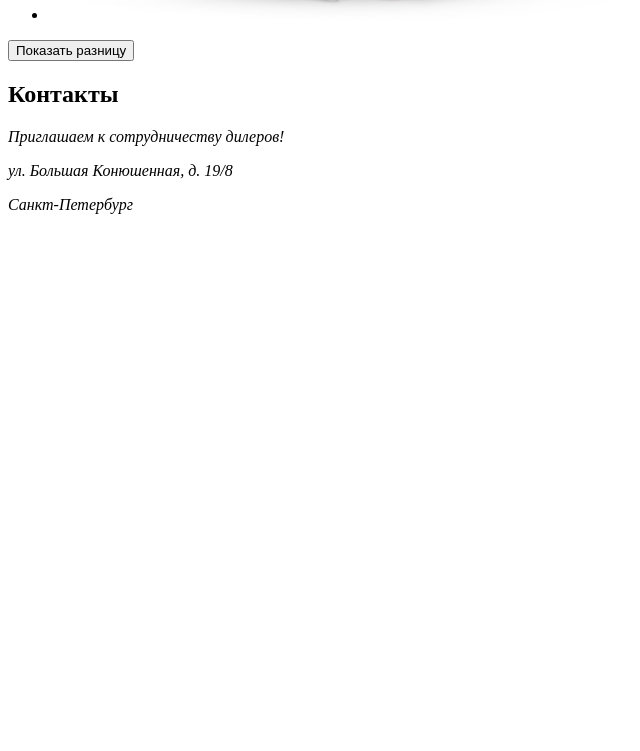
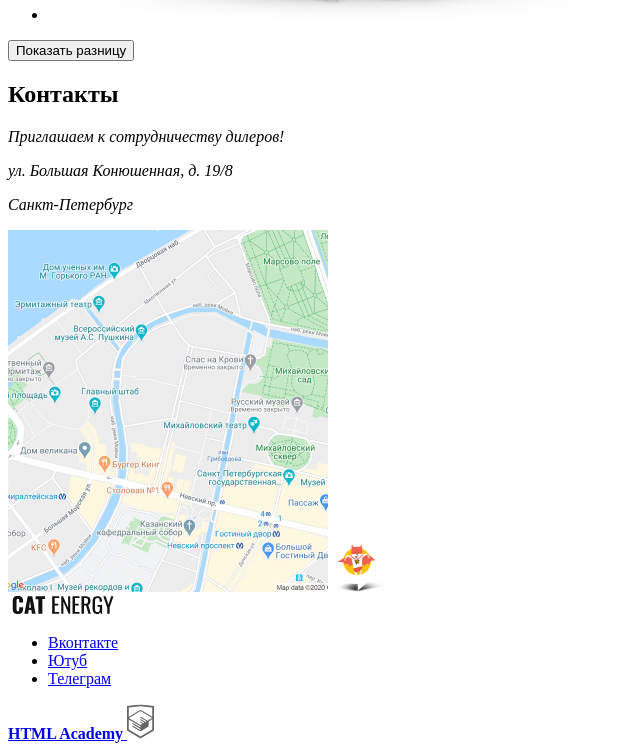
Before and after one commit to htmlacademy-adaptive/2305285-cat-energy-1, a website: page source/index.html in a window 1280 px wide. Shown: the part 2027-2778 px from the top of the page, without its empty margins (0-640 px from the left). Before the commit the page ends 2257 px from the top, so only its background shows below. Drawn offline with Linux system fonts and the light colour scheme.

Commit message:
Добавляет footer

```diff
--- a/source/index.html
+++ b/source/index.html
@@ -8,7 +8,7 @@
 
 <body class="page__body">
   <header class="main-header">
-    <a class="logo">
+    <a class="main-header__logo logo">
       <img class="logo__image logo__image--mobile" src="img/logo-mobile.svg" alt="Иконка сайта Кэт энерджи" width="33"
         height="38">
       <img class="logo__text" src="img/logo-text.svg" alt="Логотип сайта Кэт энерджи" width="110" height="18">
@@ -118,24 +118,70 @@
         </div>
       </div>
     </section>
+
+    <section class="contacts">
+      <div class="contacts__container">
+        <h2 class="visually-hidden">Контакты</h2>
+        <address class="contacts__cooperation">
+          <p class="contacts__description">Приглашаем к&nbsp;сотрудничеству дилеров!</p>
+          <p class="contacts__addres">ул. Большая Конюшенная, д. 19/8</p>
+          <p class="contacts__city">Санкт-Петербург</p>
+        </address>
+        <div class="contacts__map">
+          <img class="contacts__image" src="img/map.png" width="320px" height="362px"
+            alt="Карта города с адресом магазина">
+          <img class="contacts__pin" src="img/map-pin.png" width="57px" height="53px"
+            alt="Отметка на карте адреса магазина">
+        </div>
+      </div>
+    </section>
   </main>
 
-  <footer class="main__footer">
-    <section class="contacts">
-      <h2 class="visually-hidden">Контакты</h2>
-      <div class="contacts__container">
-        <address class="contacts__cooperation cooperation">
-          <p class="cooperation__description">Приглашаем к&nbsp;сотрудничеству дилеров!</p>
-          <p class="cooperation__addres">ул. Большая Конюшенная, д. 19/8</p>
-          <p class="cooperation__city">Санкт-Петербург</p>
-        </address>
-        <div class="contacts__map">
-        </div>
+  <footer class="main-footer">
+    <div class="main-footer__container">
+      <div class="main-footer__logo logo">
+        <a class="logo__link" href="index.html">
+          <img class="logo__text" src="img/logo-text.svg" alt="Логотип сайта Кэт энерджи" width="110" height="18">
+        </a>
       </div>
-
-    </section>
+      <div class="main-footer__social social">
+        <ul class="social__list">
+          <li class="social__item">
+            <a class="social__link social__link--vkontakte" href="https://vk.com/htmlacademy">
+              <span class="visually-hidden">Вконтакте</span>
+            </a>
+          </li>
+          <li class="social__item">
+            <a class="social__link social__link--youtube" href="https://www.youtube.com/user/htmlacademyru">
+              <span class="visually-hidden">Ютуб</span>
+            </a>
+          </li>
+          <li class="social__item">
+            <a class="social__link social__link--telegram" href="https://t.me/htmlacademy">
+              <span class="visually-hidden">Телеграм</span>
+            </a>
+          </li>
+        </ul>
+      </div>
+      <div class="main-footer__copyright copyright">
+        <a class="copyright__link" href="https://htmlacademy.ru/intensive/adaptive">
+          <b class="copyright__text">HTML Academy</b>
+          <svg class="copyright__image" aria-hidden="true" focusable="false" xmlns="http://www.w3.org/2000/svg"
+            width="27" height="35" fill="none" viewBox="0 0 27 35">
+            <g clip-path="url(#a)">
+              <path fill="#666"
+                d="M13.64.52 13.5.5 0 1.9v24.61l13.5 7.99L27 26.51V1.91L13.64.5Zm11.6 25L13.5 32.46 1.77 25.52v-10.1l11.68 6.93.02 1.25-8.02-4.75v1.23l8.04 4.8.02 1.3-8.05-4.76v1.22l8.04 4.81 8.12-4.83V17.4l3.62-2.15v10.26Zm0-11.57L22 15.83l-1.48.88-7.06-4.19-.01 1.23 6.04 3.57-.06.03-.13.07-.86.5-4.98-2.95-.01 1.22 3.93 2.33-.93.61-.02.01-2.97-1.74-.01 1.23 1.94 1.13-1.98 1.19L1.8 14.08l11.63-6.96 11.8 6.83Zm0-1.22L13.43 5.8 1.77 12.72V3.49L13.5 2.26 25.23 3.5v9.24Z" />
+            </g>
+            <defs>
+              <clipPath id="a">
+                <path fill="#fff" d="M0 .5h27v34H0z" />
+              </clipPath>
+            </defs>
+          </svg>
+        </a>
+      </div>
+    </div>
   </footer>
-
 </body>
 
 </html>
```
Also changed, not shown: source/img/htmlacademy_logo.svg (added), source/img/map-pin.png (added), source/img/map.png (added).
